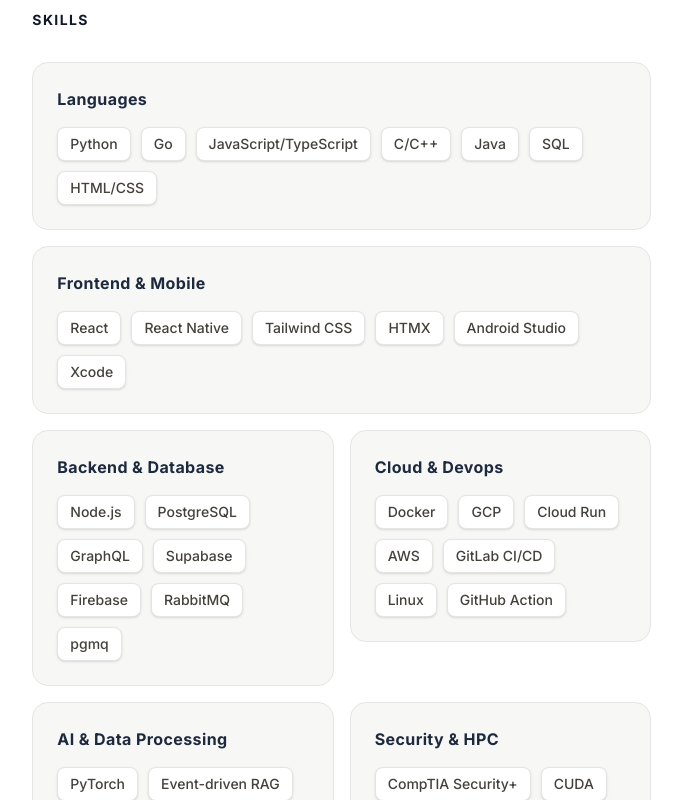
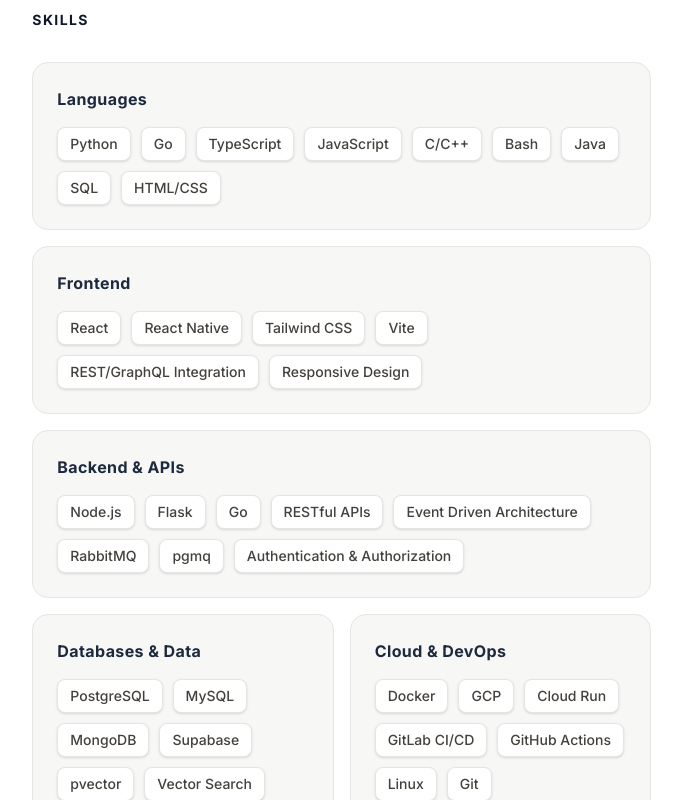
Before and after one commit to IvyChang04/portfolio, a React (Vite) app in the folder portfolio/: page / in a window 1280 px wide. Shown: the part 5540-6340 px from the top of the page, without its empty margins (565-1247 px from the left). Built offline with nearby package versions, Linux system fonts and the light colour scheme.

Commit message:
updated skill section

```diff
--- a/portfolio/src/data/resumeData.js
+++ b/portfolio/src/data/resumeData.js
@@ -129,32 +129,37 @@
 export const skillCategories = [
   {
     name: 'Languages',
-    skills: ['Python', 'Go', 'JavaScript/TypeScript', 'C/C++', 'Java', 'SQL', 'HTML/CSS'],
+    skills: ['Python', 'Go', 'TypeScript', 'JavaScript', 'C/C++', 'Bash', 'Java', 'SQL', 'HTML/CSS'],
     span: 2,
   },
   {
-    name: 'Frontend & Mobile',
-    skills: ['React', 'React Native', 'Tailwind CSS', 'HTMX', 'Android Studio', 'Xcode'],
+    name: 'Frontend',
+    skills: ['React', 'React Native', 'Tailwind CSS', 'Vite', 'REST/GraphQL Integration', 'Responsive Design'],
     span: 2,
   },
   {
-    name: 'Backend & Database',
-    skills: ['Node.js', 'PostgreSQL', 'GraphQL', 'Supabase', 'Firebase', 'RabbitMQ', 'pgmq'],
+    name: 'Backend & APIs',
+    skills: ['Node.js', 'Flask', 'Go', 'RESTful APIs', 'Event Driven Architecture', 'RabbitMQ', 'pgmq', 'Authentication & Authorization'],
+    span: 2,
+  },
+  {
+    name: 'Databases & Data',
+    skills: ['PostgreSQL', 'MySQL', 'MongoDB', 'Supabase', 'pvector', 'Vector Search', 'Schema Design'],
     span: 1,
   },
   {
-    name: 'Cloud & Devops',
-    skills: ['Docker', 'GCP', 'Cloud Run', 'AWS', 'GitLab CI/CD', 'Linux', 'GitHub Action'],
+    name: 'Cloud & DevOps',
+    skills: ['Docker', 'GCP', 'Cloud Run', 'GitLab CI/CD', 'GitHub Actions', 'Linux', 'Git'],
     span: 1,
   },
   {
-    name: 'AI & Data Processing',
-    skills: ['PyTorch', 'Event-driven RAG', 'Llama 3', 'SetFit', 'MCP', 'AI Workflows & Skills'],
+    name: 'AI & Machine Learning',
+      skills: ['PyTorch', 'LLM Integration', 'RAG', 'Model Fine-Tuning', 'Prompt Engineering', 'Ollama', 'Distributed Data Pipelines'],
     span: 1,
   },
   {
-    name: 'Security & HPC',
-    skills: ['CompTIA Security+', 'CUDA', 'Access Control', 'Wireshark', 'Linux Machine Hardening'],
+    name: 'Testing & Security',
+      skills: ['Playwright', 'Vitest', 'Selenium', 'Test Automation', 'Unit & Integration Testing', 'Agile/Scrum', 'CompTIA Security+'],
     span: 1,
   },
 ];
```
